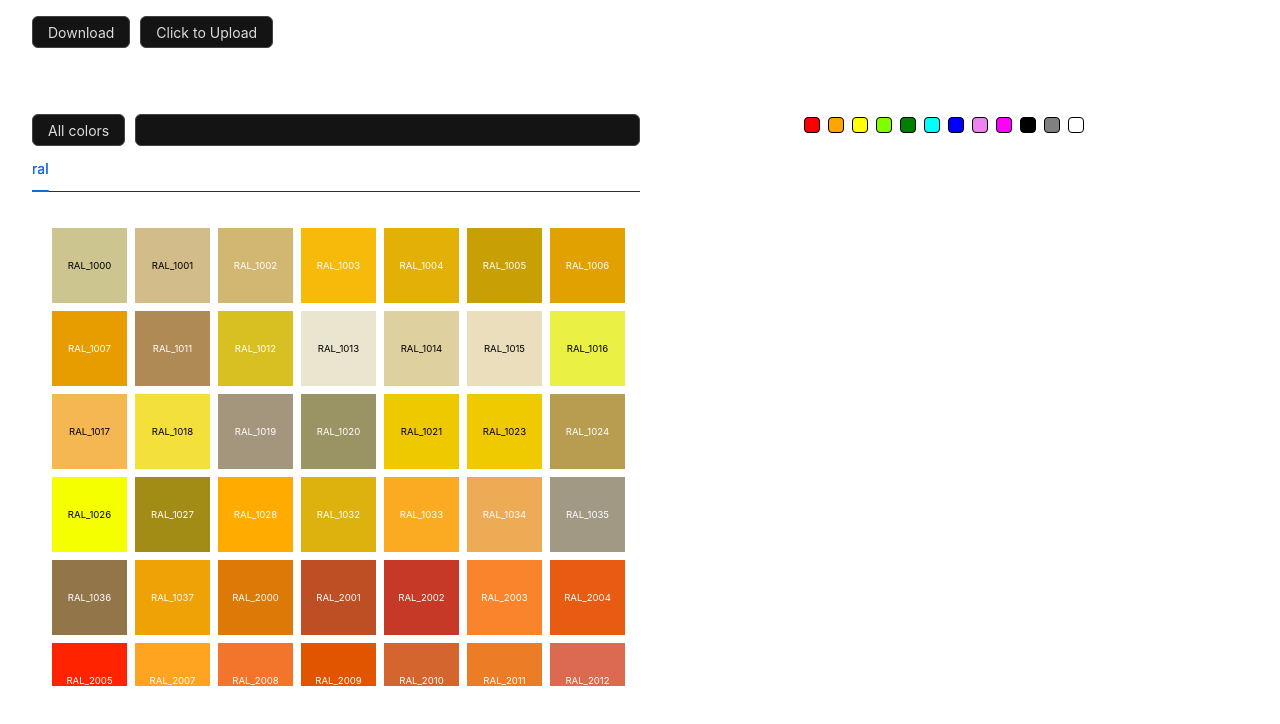
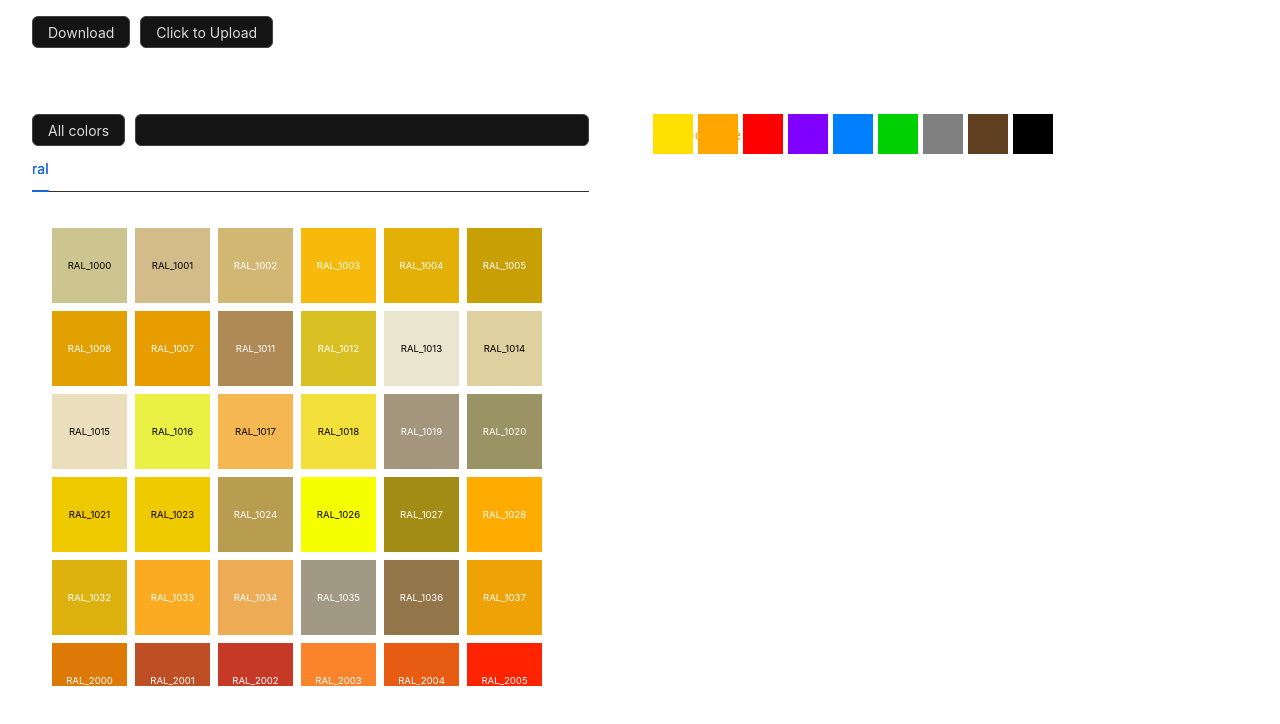
Before and after one commit to Benedikt89/ultra-pro-color-tool, a React (Vite) app: page / in a window 1280 px wide. Shown: the top 724 px of the page. Built offline with nearby package versions, Linux system fonts and the light colour scheme.

Commit message:
fixes from client

```diff
--- a/src/App.tsx
+++ b/src/App.tsx
@@ -1,18 +1,24 @@
 import './App.css'
-import Palletes from "./components/filters.tsx";
+import Palletes, {clusters} from "./components/filters.tsx";
 import {Button, ConfigProvider, message, theme, Upload, UploadProps} from "antd";
 import {palettes} from "./components/constants.ts";
-import {useEffect, useMemo, useState} from "react";
+import {useMemo, useState} from "react";
 import { v4 as uuidv4 } from 'uuid';
 
 import initData from './assets/data.json';
 
 type PalleteType = typeof palettes.manufacturer;
-const addUuidkeys = (obj: PalleteType) => {
+
+const actualTags = clusters.map(cl => cl.name);
+const transformJsonData = (obj: PalleteType) => {
   const res = {...obj};
-  Object.keys(obj).forEach(key => {
-    res[key] = (res[key] ?? []).map(c => c.uuid ? c : ({ ...c, uuid: uuidv4() }))
-  });
+  for (const key in obj) {
+    res[key] = (res[key] ?? []).map(c => ({
+      ...c,
+      tags: (c.tags ?? []).filter(t => actualTags.includes(t)),
+      uuid: c.uuid ?? uuidv4()
+    }))
+  }
 
   return res;
 }
@@ -22,11 +28,8 @@ export const getImgUrl = (url: string) => {
 }
 
 function App() {
-  const [data, setData] = useState(addUuidkeys(initData));
+  const [data, setData] = useState(transformJsonData(initData));
 
-  useEffect(() => {
-
-  }, []);
   const downloadJson = () => {
     const filename = 'data.json';
     const jsonStr = JSON.stringify(data);
@@ -46,7 +49,7 @@ function App() {
     try {
       console.log(event.target.result);
       const obj = JSON.parse(event.target.result);
-      setData(addUuidkeys(obj));
+      setData(transformJsonData(obj));
       message.success('Uploaded successfully!')
     } catch (e) {
       message.error('Wrong format!')
--- a/src/components/ColorItem.tsx
+++ b/src/components/ColorItem.tsx
@@ -1,6 +1,5 @@
 import React from "react";
-import {Typography} from "antd";
-import {getImgUrl} from "./constants.ts";
+import {Tooltip, Typography} from "antd";
 
 const ColorItem: React.FC = ({item, onClick, colorName}: any) => {
   const color = () => {
@@ -11,12 +10,17 @@ const ColorItem: React.FC = ({item, onClick, colorName}: any) => {
     return '#ffffff'
   }
 
+  const tagsString = (item.tags ?? []).length ? (item.tags ?? []).join(', ') : 'No added Tags'
+
   return item.imageUrl ? (
+    <Tooltip title={tagsString}>
       <div className={'mobihelItem'} onClick={onClick}>
         <img src={item.imageUrl} loading="lazy" alt="color"/>
         <Typography.Text>{item.id}</Typography.Text>
       </div>
+    </Tooltip>
   ) : (
+    <Tooltip title={tagsString}>
       <div key={item?.id} className={'paletteItem'}>
         <div
           style={{
@@ -34,6 +38,7 @@ const ColorItem: React.FC = ({item, onClick, colorName}: any) => {
           {colorName !== item.id && <p style={{color: color()}}>{item.id}</p>}
         </div>
       </div>
+    </Tooltip>
   )
 }
 
--- a/src/components/filters.tsx
+++ b/src/components/filters.tsx
@@ -1,38 +1,32 @@
-import {Button, Checkbox, Col, Input, Row, Tabs, TabsProps} from "antd";
-import React, {useState} from "react";
+import {Button, Col, Input, Row, Tabs, TabsProps} from "antd";
+import React, {useCallback, useMemo, useState} from "react";
 import ColorItem from "./ColorItem.tsx";
 import './styles.less';
 
 export const clusters = [
+  {name: 'yellow', leadColor: [255, 224, 1], colors: []},
+  {name: 'orange', leadColor: [255, 165, 0], colors: []},
   {name: 'red', leadColor: [255, 0, 0], colors: []},
-  {name: 'orange', leadColor: [255, 128, 0], colors: []},
-  {name: 'yellow', leadColor: [255, 255, 0], colors: []},
-  {name: 'chartreuse', leadColor: [128, 255, 0], colors: []},
-  {name: 'green', leadColor: [0, 255, 0], colors: []},
-  {name: 'cyan', leadColor: [0, 255, 255], colors: []},
-  {name: 'blue', leadColor: [0, 0, 255], colors: []},
   {name: 'violet', leadColor: [127, 0, 255], colors: []},
-  {name: 'magenta', leadColor: [255, 0, 255], colors: []},
+  {name: 'blue', leadColor: [0, 128, 255], colors: []},
+  {name: 'green', leadColor: [0, 208, 2], colors: []},
+  {name: 'grey', leadColor: [128, 128, 128], colors: []},
+  {name: 'brown', leadColor: [97, 64, 33], colors: []},
   {name: 'black', leadColor: [0, 0, 0], colors: []},
-  {name: 'grey', leadColor: [235, 235, 235], colors: []},
   {name: 'white', leadColor: [255, 255, 255], colors: []},
 ];
-
-const Palletes = ({data, setData}) => {
+interface Color  { id: string; uuid: string; tags: string[]; }
+const Palletes = ({data, setData}: any) => {
   const [filter, setFilter] = useState('');
   const [noTags, setNoTags] = useState(false);
   const [colorTag, setColorTag] = useState<string>('')
   const [tab, setTab] = useState<string>('ral')
-  const handleFilterChange = (fields: string[]) => {
-    console.log(fields)
-    setColorTag(prev => fields.filter(f => !prev.includes(f))[0] ?? '')
-  }
-  const blackCheckColor = ['white', 'beige', 'light-blue', 'yellow']
-  const getCheckColor = (value) => {
-    return blackCheckColor.includes(value) ? 'black' : 'white'
-  }
 
-  const onColorClick = (color) => {
+  const handleFilterChange = useCallback((field: string) => {
+    setColorTag(prev => prev === field ? '' : field)
+  }, []);
+
+  const onColorClick = useCallback((color: Color) => {
     if (!colorTag) return;
     const tags = (color.tags ?? []);
     const col = {
@@ -41,36 +35,40 @@ const Palletes = ({data, setData}) => {
         ? tags.filter(t => !colorTag.includes(t))
         : [...tags, colorTag]
     }
-    console.log(colorTag, col.tags)
     setData(prev => ({
       ...prev,
       [tab]: prev[tab].map(c => c.uuid === col.uuid ? col : c)
     }))
-  }
+  }, [colorTag, setData, tab])
 
+  const tabFilter = useCallback((col: { id: string | string[]; tags: string[]; }) =>
+    col.id.includes(filter) && (noTags ? !col.tags?.length : true) && (!(col.tags ?? []).includes(colorTag)),
+    [colorTag, filter, noTags]);
 
-  const items: TabsProps['items'] = Object.keys(data).map(key => ({
+  const items: TabsProps['items'] = useMemo(() => Object.keys(data).map(key => ({
     key: key,
     label: key,
     children: <div className={'paletteWrapper'}>
       {(data[key] ?? [])
-        .filter(col => col.id.includes(filter) && (noTags ? !col.tags?.length : true) && (!(col.tags ?? []).includes(colorTag)))
-        .map((item, i) => (
+        .filter(tabFilter)
+        .map((item: Color) => (
             <ColorItem
-            key={`${item.uuid}_${i}`}
+              key={item.uuid}
               item={item}
               onClick={() => onColorClick(item)}
             />
           ),
         )}
     </div>,
-  }));
+  })), [data, onColorClick, tabFilter]);
 
-  const byTag = (data[tab] ?? []).filter(col => (col.tags ?? []).includes(colorTag) && col.id.includes(filter));
+  const byTag = useMemo(() => (data[tab] ?? [])
+    .filter((col: Color) => (col.tags ?? []).includes(colorTag) && col.id.includes(filter)),
+    [colorTag, data, filter, tab]);
 
   return (
     <Row>
-      <Col span={12}>
+      <Col span={11} style={{ marginRight: 10 }}>
         <div style={{display: 'flex', flexDirection: 'row'}}>
           <Button onClick={() => setNoTags(!noTags)} style={{marginRight: 10}}>
             {noTags ? 'Without tags' : 'All colors'}
@@ -79,29 +77,24 @@ const Palletes = ({data, setData}) => {
         </div>
         <Tabs defaultActiveKey={tab} items={items} onChange={setTab} />
       </Col>
-      <Col span={12}>
-        <Checkbox.Group
-          className={''}
-          value={[colorTag]}
-          onChange={handleFilterChange}
-        >
+      <Col span={11}>
+        <div className="clusters-row">
           {clusters.map(cl => (
-            <Checkbox
+            <div
+              style={{
+                "--background-color": `rgb(${cl.leadColor.join(',')})`,
+                "--border-color": "magenta",
+              } as React.CSSProperties}
               key={cl.name}
-              className={'filterCheckbox'}
-              style={{
-                "--background-color": cl.name,
-                "--border-color": "black",
-                "--check-color": getCheckColor(cl.name),
-              } as React.CSSProperties}
-              value={cl.name}
-            />
+              onClick={() => handleFilterChange(cl.name)}
+              className={`cluster ${colorTag === cl.name ? 'selected' : ''}`}
+            >{cl.name}</div>
           ))}
-        </Checkbox.Group>
+        </div>
         <div className={'paletteWrapper'}>
-          {byTag.map(col => (
+          {byTag.map((col: Color) => (
             <ColorItem
-              key={`${col.uuid}_`}
+              key={col.uuid}
               item={col}
               onClick={() => onColorClick(col)}
             />
--- a/src/components/styles.less
+++ b/src/components/styles.less
@@ -1,5 +1,6 @@
 .paletteWrapper {
   width: 100%;
+  height: 100%;
   display: flex;
   flex-wrap: wrap;
   max-height: 460px;
@@ -7,6 +8,29 @@
   margin: 10px 0 0 8px;
   padding: 6px 0 2px 8px;
   gap: 10px;
+}
+
+.clusters-row {
+  display: flex;
+  flex-direction: row;
+  justify-content: center;
+  align-items: center;
+}
+.cluster {
+  display: flex;
+  width: 40px;
+  height: 40px;
+  margin-right: 5px;
+  margin-bottom: 5px;
+  background-color: var(--background-color) !important;
+  justify-content: center;
+  align-items: center;
+  color: var(--background-color);
+  cursor: pointer;
+  box-sizing: border-box;
+  &.selected {
+    border: 8px solid var(--border-color);
+  }
 }
 
 .paletteItem {
```
Also changed, not shown: public/photo.jpg (added). Lines whose indentation alone changed are shown as unchanged.
